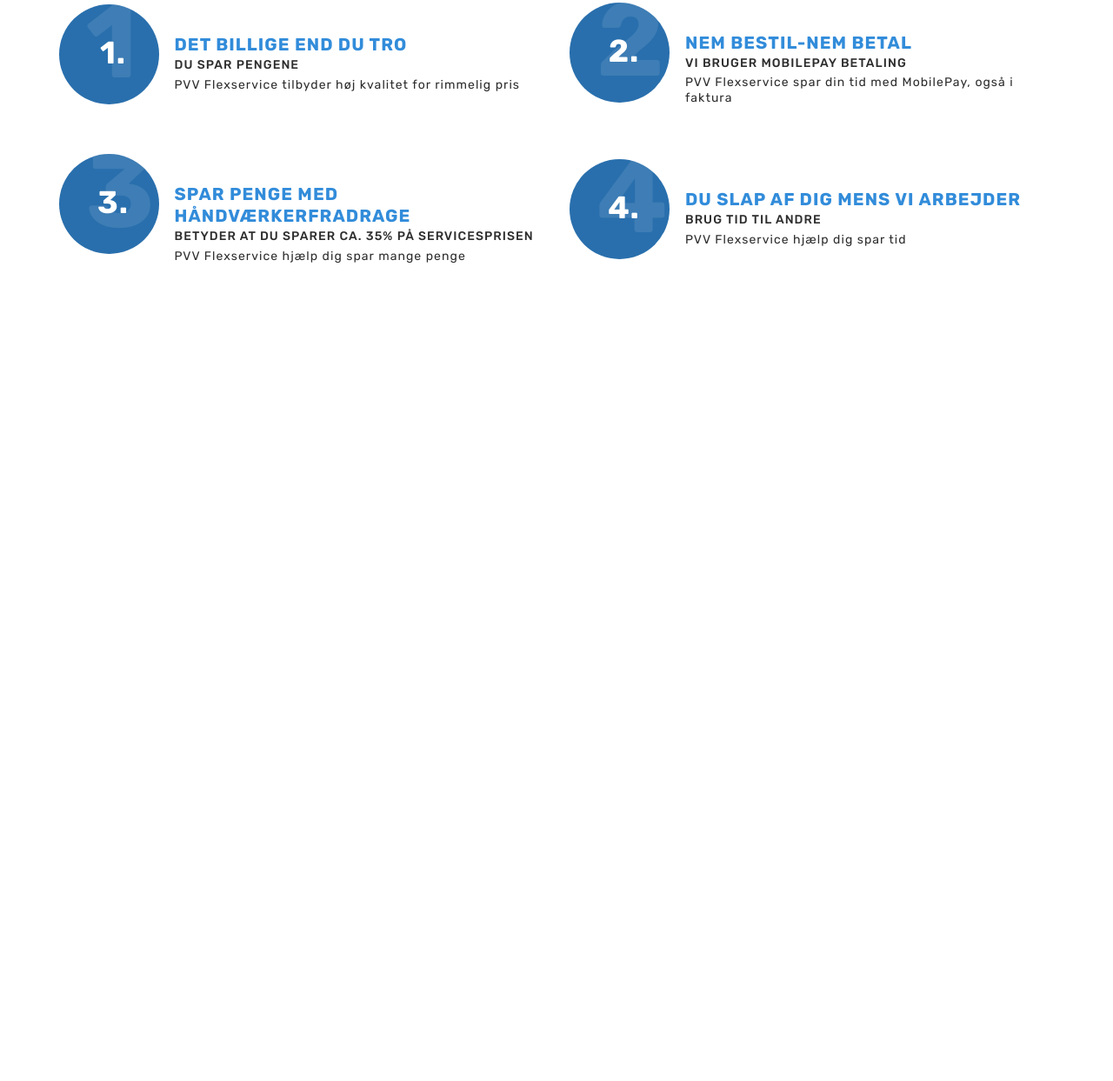
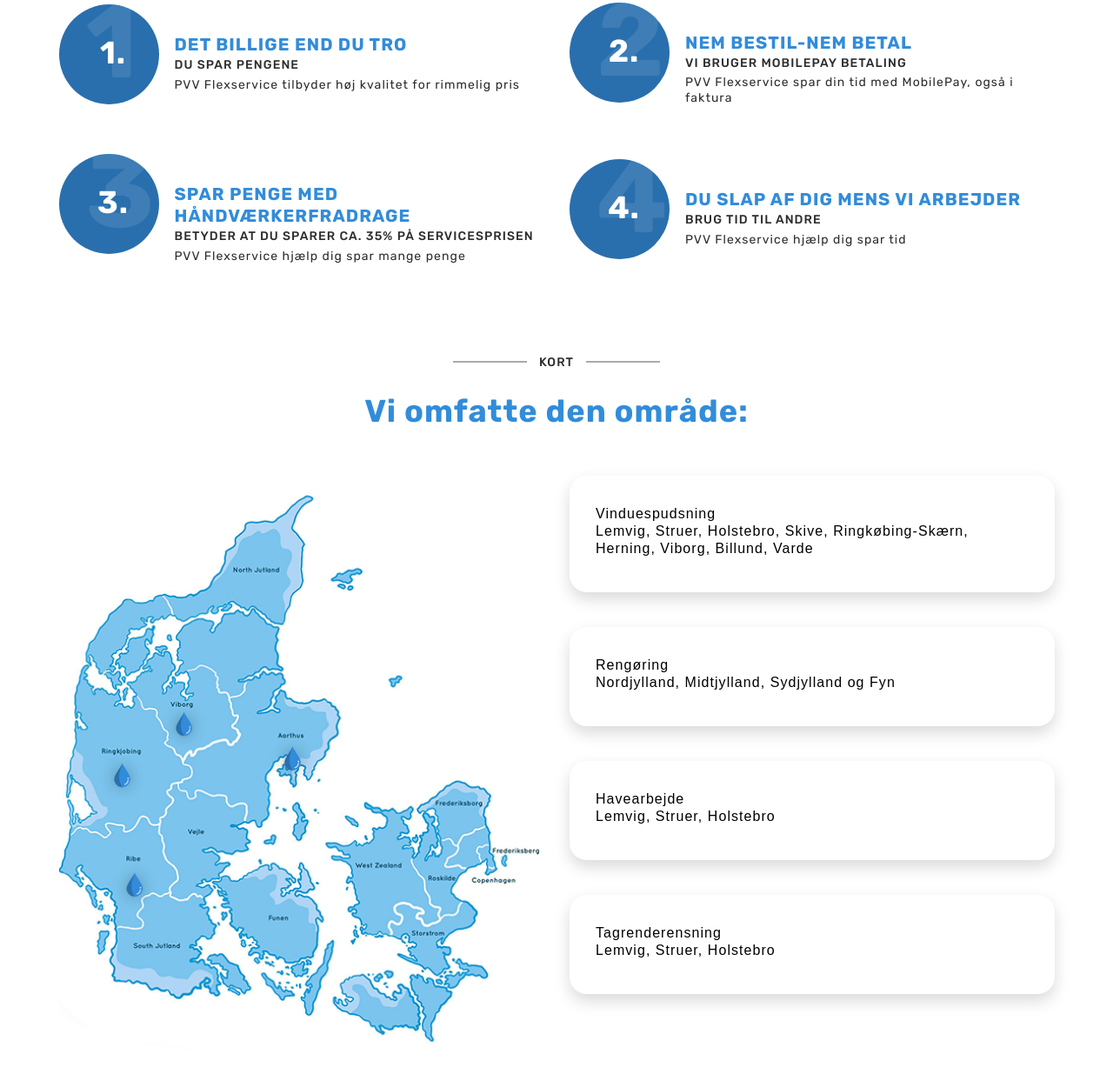
Before and after one commit to kolyasademetrio/ppv, a website: page src/index.html in a window 1280 px wide. Shown: the part 5892-7135 px from the top of the page at 87% size. Before the commit the page ends 6301 px from the top, so only its background shows below. Drawn offline with nearby package versions, Linux system fonts and the light colour scheme; files that its build step writes are made by us from their sources.

Commit message:
Dev:Map + removed not used css rules

```diff
--- a/src/index.html
+++ b/src/index.html
@@ -513,4 +513,59 @@
       </div>
     </div>
   </section>
+  <section class="map">
+    <div class="container map__container">
+      <div class="map__inner">
+        <div class="map__content">
+          <div class="map__row">
+            <div class="map__title-wrap">
+              <h4 class="map__title title m-secondary">Kort</h4>
+              <h5 class="map__subtitle subtitle"><strong>Vi omfatte den område:</strong></h5>
+            </div>
+            <div class="map__list-wrapper">
+              <ul class="map__list">
+                <li class="map__list-item">
+                  <div class="map__list-item-inner">
+                    <div class="map__images-wrap">
+                      <img src="images/map.png" alt="Map image" class="map__image">
+                    </div>
+                  </div>
+                </li>
+                <li class="map__list-item">
+                  <div class="map__list-item-inner">
+                    <ul class="map__adresses">
+                      <li class="map__address-item">
+                        <div class="map__address-item-inner">
+                          <div class="map__address-title">Vinduespudsning</div>
+                          <div class="map__address-descr">Lemvig, Struer, Holstebro, Skive, Ringkøbing-Skærn, Herning, Viborg, Billund, Varde</div>
+                        </div>
+                      </li>
+                      <li class="map__address-item">
+                        <div class="map__address-item-inner">
+                          <div class="map__address-title">Rengøring</div>
+                          <div class="map__address-descr">Nordjylland, Midtjylland, Sydjylland og Fyn</div>
+                        </div>
+                      </li>
+                      <li class="map__address-item">
+                        <div class="map__address-item-inner">
+                          <div class="map__address-title">Havearbejde</div>
+                          <div class="map__address-descr">Lemvig, Struer, Holstebro</div>
+                        </div>
+                      </li>
+                      <li class="map__address-item">
+                        <div class="map__address-item-inner">
+                          <div class="map__address-title">Tagrenderensning</div>
+                          <div class="map__address-descr">Lemvig, Struer, Holstebro</div>
+                        </div>
+                      </li>
+                    </ul>
+                  </div>
+                </li>
+              </ul>
+            </div>
+          </div>
+        </div>
+      </div>
+    </div>
+  </section>
 </main> @@include('parts/footer.html')
--- a/src/scss/_content.scss
+++ b/src/scss/_content.scss
@@ -3,32 +3,6 @@
   font-size: $base-font-size;
   line-height: $base-line-height;
   color: $base-text-color;
-
-  // @include mobile {
-  //   font-size: $base-font-size-mobile;
-  // }
-}
-
-h1,
-h2,
-h3,
-h4,
-h5,
-h6 {
-  // font-family: $secondary-font-family-bold;
-  // color: $dark-text-color-1;
-}
-
-h1 {
-  // font-size: $font-size-h1;
-}
-
-h2 {
-  // font-size: $font-size-h2;
-}
-
-h3 {
-  // font-size: $font-size-h3;
 }
 
 //main styles
@@ -428,7 +402,6 @@
 
     @include tablet {
       width: 50%;
-      // height: 260px;
     }
 
     @include mobile-sm {
@@ -460,7 +433,7 @@
       bottom: 0;
       right: 0;
       left: 0;
-      background: url(../images/gradient.png) center center no-repeat;
+      background: url('../images/gradient.png') center center no-repeat;
       background-size: 100% 100%;
     }
   }
@@ -688,7 +661,6 @@
   }
 
   &__btn {
-
     @include tablet {
       width: 155px;
       min-width: 155px;
@@ -721,12 +693,6 @@
   background-color: #ebebeb;
   line-height: 1.1;
 
-  &__inner {}
-
-  &__content {}
-
-  &__title {}
-
   &__subtitle {
     max-width: 510px;
     padding-bottom: 50px;
@@ -748,8 +714,6 @@
       margin-right: -5px;
     }
   }
-
-  .m-primary {}
 
   &__row-item {
     padding-left: 7px;
@@ -820,8 +784,6 @@
     padding-top: 10px;
   }
 
-  .m-secondary {}
-
   &__row-item-title {
     @media (max-width: 768px) {
       margin-top: auto;
@@ -862,7 +824,6 @@
     font-size: 30px;
     color: $blue;
     padding: 0 0 0 35px;
-    // white-space: nowrap;
 
     @media (max-width: 1200px) {
       font-size: 26px;
@@ -1161,13 +1122,7 @@
 }
 
 .advantages {
-  padding: 40px 0 50px;
-
-  &__inner {}
-
-  &__content {}
-
-  &__row {}
+  padding: 40px 0 10px;
 
   &__title-wrap {
     display: flex;
@@ -1176,13 +1131,9 @@
     flex-direction: column;
   }
 
-  &__title {}
-
   &__subtitle {
     padding: 0 0 50px;
   }
-
-  &__list-wrapper {}
 
   &__list {
     margin: 0 -15px;
@@ -1270,6 +1221,54 @@
   }
 }
 
+.map {
+  padding: 40px 0 40px;
+
+  &__title-wrap {
+    display: flex;
+    flex-direction: column;
+    align-items: center;
+    justify-content: center;
+
+    padding: 0 0 50px;
+  }
+
+  &__list {
+    margin: 0 -15px;
+    display: flex;
+    justify-content: space-between;
+    flex-wrap: wrap;
+  }
+
+  &__list-item {
+    padding: 0 15px 15px;
+    width: 50%;
+
+    @media (max-width: 768px) {
+      width: 100%;
+      padding-bottom: 5px;
+    }
+  }
+
+  &__image {
+    max-width: 100%;
+    width: 100%;
+    height: auto;
+  }
+
+  &__address-item {
+    padding: 0 0 40px;
+  }
+
+  &__address-item-inner {
+    border-radius: 20px;
+    padding: 34px 30px 40px;
+    box-shadow: 0px 8px 18px 0px rgba(0, 0, 0, 0.15);
+  }
+}
+
+
+
 
 .mobile {
   display: none;
```
Also changed, not shown: dist/css/style.css, dist/images/map.png (added), dist/index.html, src/images/map.png (added), 1 other file.
